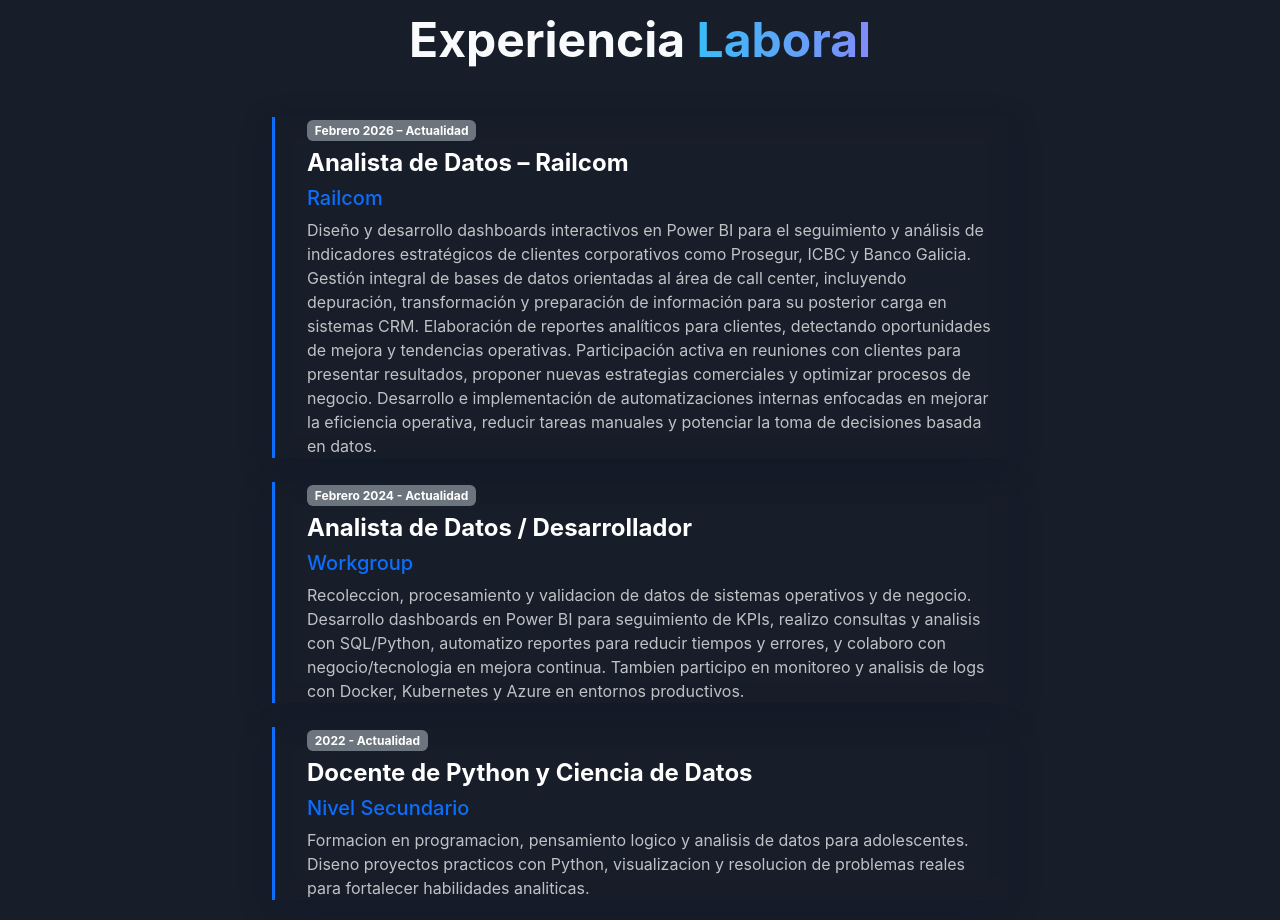
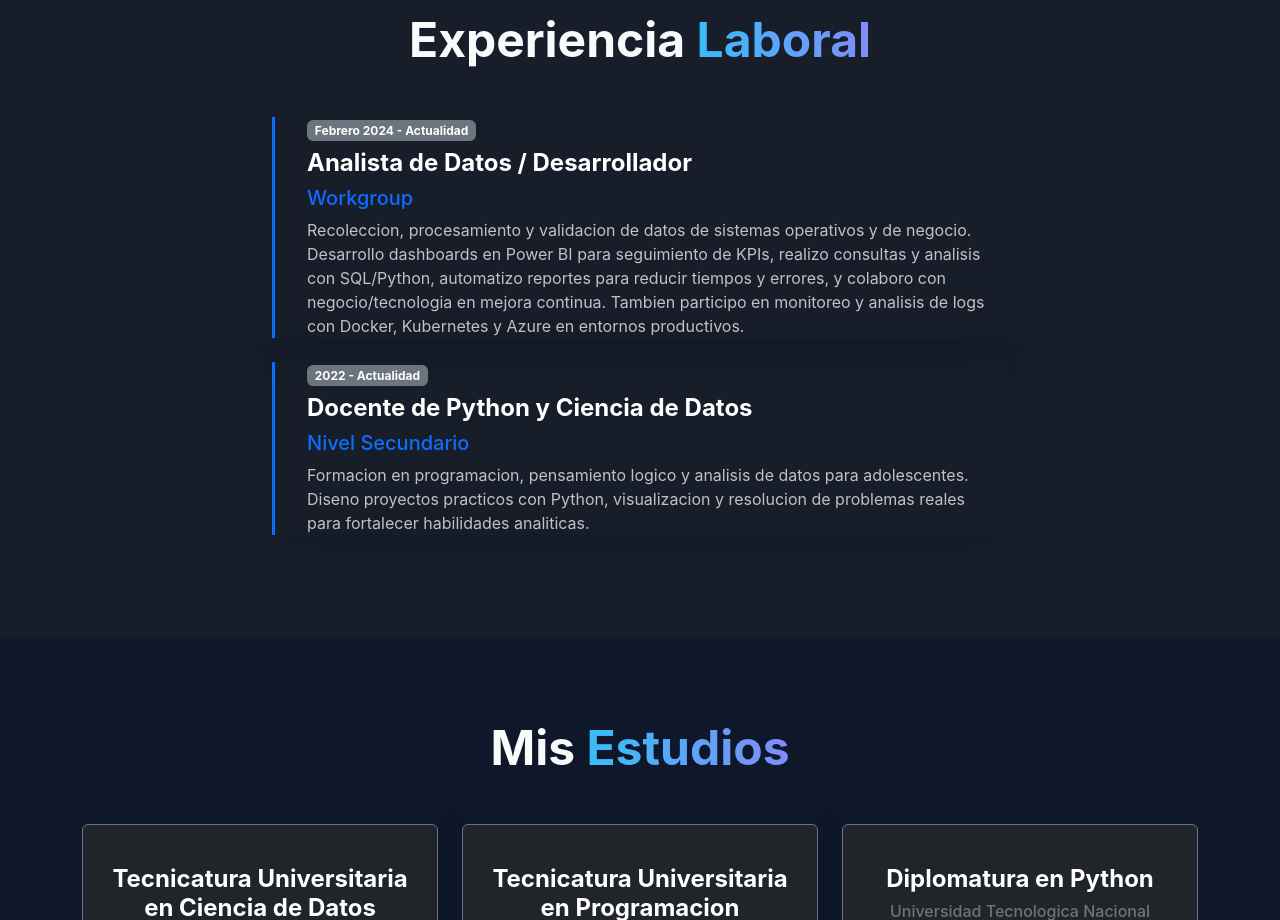
Before and after one commit to MarianoGabrielV/PortfolioDatos, a React (Vite) app: page / in a window 1280 px wide. Shown: the part 4300-5220 px from the top of the page. Built offline with nearby package versions, Linux system fonts and the light colour scheme.

Commit message:
cambio7/7/26

```diff
--- a/src/components/Experience.jsx
+++ b/src/components/Experience.jsx
@@ -2,13 +2,7 @@ import React from 'react';
 
 const Experience = () => {
     const experiences = [
-        {
-            id: 0,
-            role: "Analista de Datos – Railcom",
-            company: "Railcom",
-            period: "Febrero 2026 – Actualidad",
-            description: "Diseño y desarrollo dashboards interactivos en Power BI para el seguimiento y análisis de indicadores estratégicos de clientes corporativos como Prosegur, ICBC y Banco Galicia. Gestión integral de bases de datos orientadas al área de call center, incluyendo depuración, transformación y preparación de información para su posterior carga en sistemas CRM. Elaboración de reportes analíticos para clientes, detectando oportunidades de mejora y tendencias operativas. Participación activa en reuniones con clientes para presentar resultados, proponer nuevas estrategias comerciales y optimizar procesos de negocio. Desarrollo e implementación de automatizaciones internas enfocadas en mejorar la eficiencia operativa, reducir tareas manuales y potenciar la toma de decisiones basada en datos."
-        },
+
         {
             id: 1,
             role: "Analista de Datos / Desarrollador",
```
